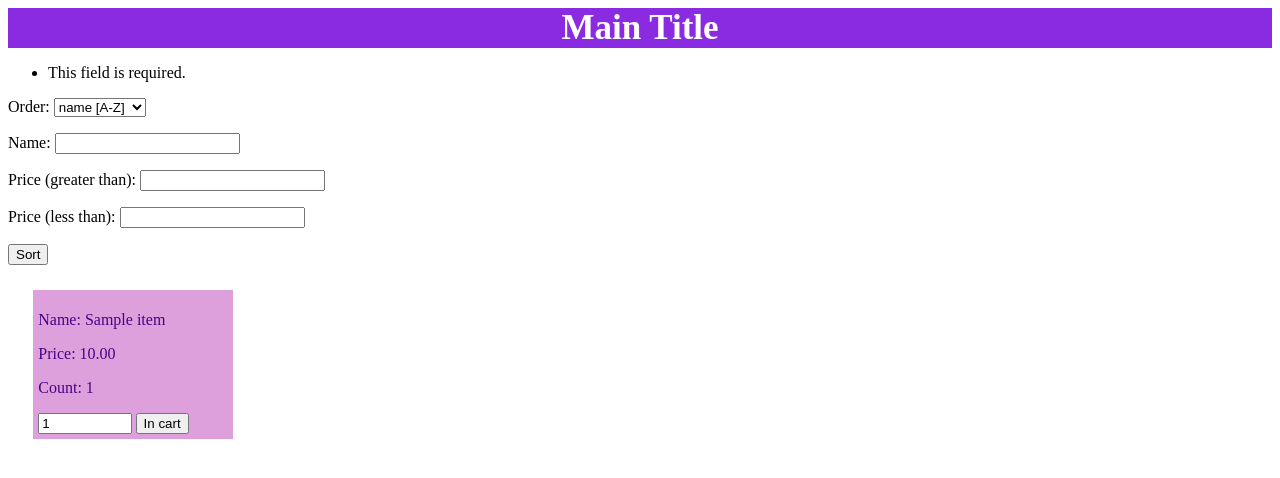
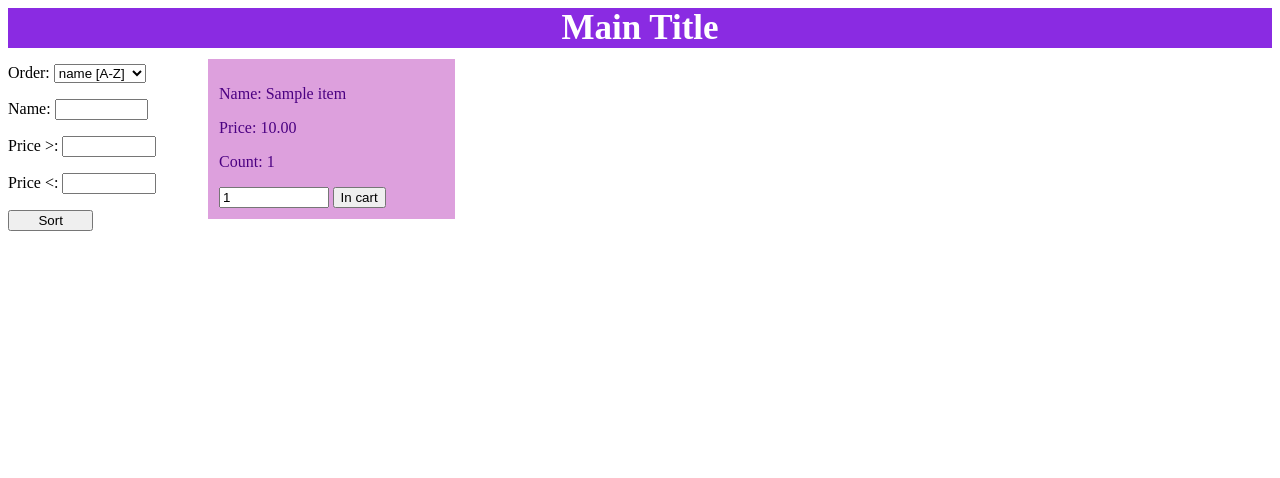
Before and after one commit to Suharukova/shop, a Django app: page / in a window 1280 px wide. Shown: the top 478 px of the page. Run offline with Django 3.2, Linux system fonts and the light colour scheme; tables that the repository leaves empty hold one stand-in row (values such as "Sample post").

Commit message:
modify classes CartAdmin, ItemAdmin; two columns in item_list.html;

```diff
--- a/shop/cart/models.py
+++ b/shop/cart/models.py
@@ -9,6 +9,7 @@ class CartItem(ItemAmount):
     cart = models.ForeignKey('Cart', on_delete=models.CASCADE, related_name='items')
 
 
+
 class Cart(models.Model):
     user = models.OneToOneField(settings.AUTH_USER_MODEL, null=True, default=None, on_delete=models.CASCADE)
 
--- a/shop/catalog/forms.py
+++ b/shop/catalog/forms.py
@@ -8,10 +8,10 @@ class ItemSortForm(forms.Form):
         ('price', 'price'),
         ('-price', 'price (desc)'),
         ('count', 'count'),
-    ], label='Order')
+    ], label='Order', required=False)
 
 
 class ItemFilterForm(forms.Form):
     name__contains = forms.CharField(max_length=200, required=False, label='Name')
-    price__gt = forms.DecimalField(decimal_places=2, max_digits=15, required=False, label='Price (greater than)')
-    price__lt = forms.DecimalField(decimal_places=2, max_digits=15, required=False, label='Price (less than)')
+    price__gt = forms.DecimalField(decimal_places=2, max_digits=15, required=False, label='Price >')
+    price__lt = forms.DecimalField(decimal_places=2, max_digits=15, required=False, label='Price <')
--- a/shop/catalog/templates/item_list.html
+++ b/shop/catalog/templates/item_list.html
@@ -4,21 +4,41 @@
 <style>
     .item{
     background: plum;
-    width: 15%;
+    width: 21%;
     float: left;
-    padding: 5px;
-    margin: 2%;
+    padding: 1%;
+    margin: 1%;
     }
    .item input.amount{
    width: 45%;
    }
+   .sort_column{
+   width: 15%;
+   float: left;
+   }
+   .sort_column input{
+   width: 45%;
+   }
+   .items{
+   float: left;
+   width: 85%;
+   }
+   .content{
+   float: right;
+   width: 100%;
+   }
+
 </style>
+<div class="content">
+    <div class="sort_column">
         <form><!--<form action="{% url 'item_list' %}" method="GET">-->
             {{ item_sort_form.as_p }}
             {{ item_filter_form.as_p }}
             <input type="submit" value="Sort">
         </form>
+    </div>
 
+    <div class="items">
         {% for item in items %}
             {% if item.count != 0 %}
                 <div class="item">
@@ -35,6 +55,6 @@
                 </div>
             {% endif %}
         {% endfor %}
-
-
+    </div>
+</div>
 {% endblock %}
--- a/shop/catalog/views.py
+++ b/shop/catalog/views.py
@@ -13,8 +13,8 @@ def item_list(request):
         'item_sort_form': item_sort_form,
         'item_filter_form': item_filter_form,
         'items': Item.objects.filter(**{k: v for(k, v) in item_filter_form.cleaned_data.items()
-        if v is not None} if item_filter_form.is_valid() else {})
-                                            .order_by(item_sort_form.cleaned_data['order_by']
+                                            if v is not None} if item_filter_form.is_valid() else {})
+                                            .order_by(item_sort_form.cleaned_data['order_by'] or 'name'
                                             if item_sort_form.is_valid() else 'name')
     })
 
```
Also changed, not shown: shop/cart/admin.py (+15 -2 lines), shop/catalog/admin.py (+20 -1 lines). Lines whose indentation alone changed are shown as unchanged.
